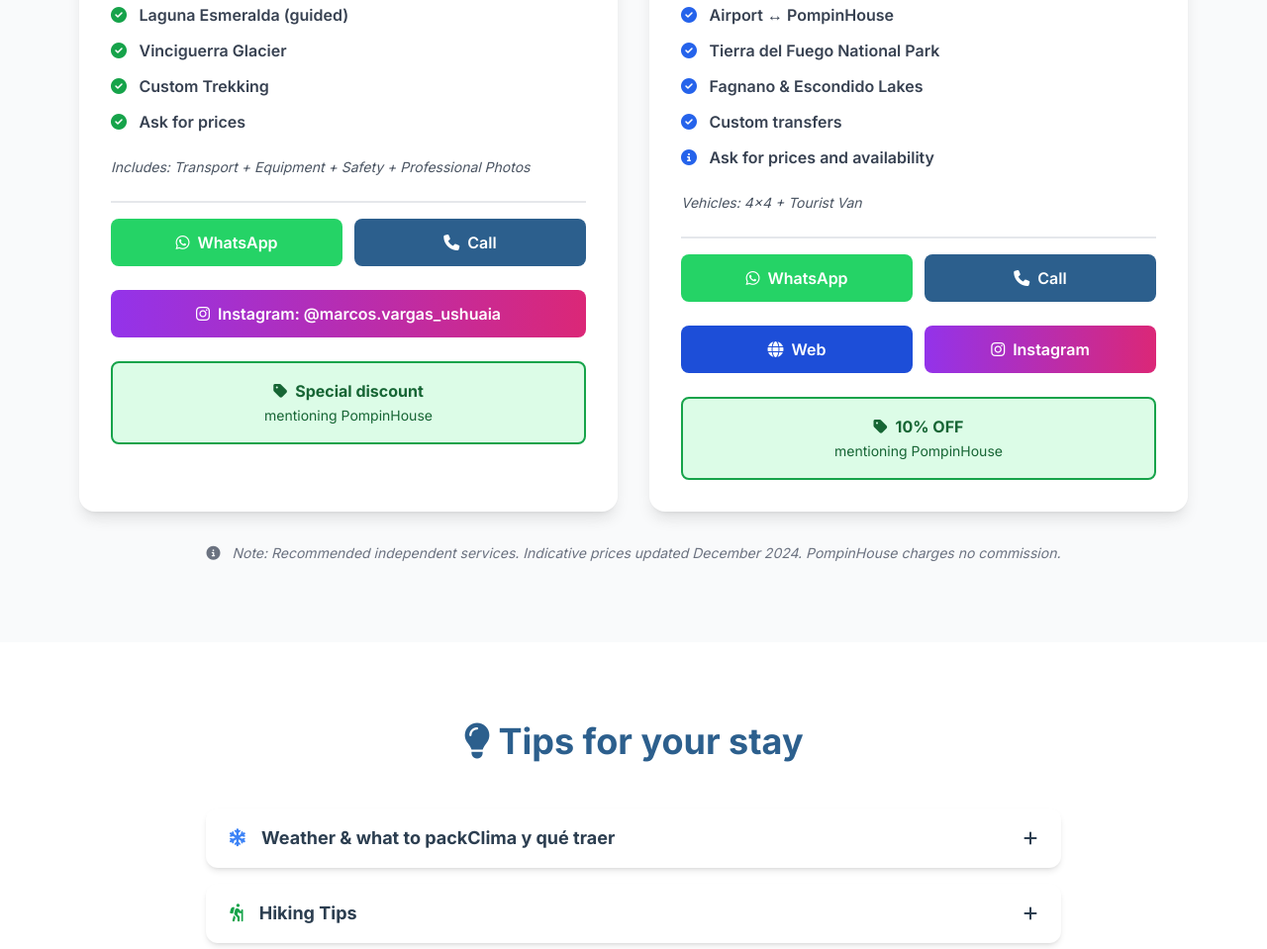
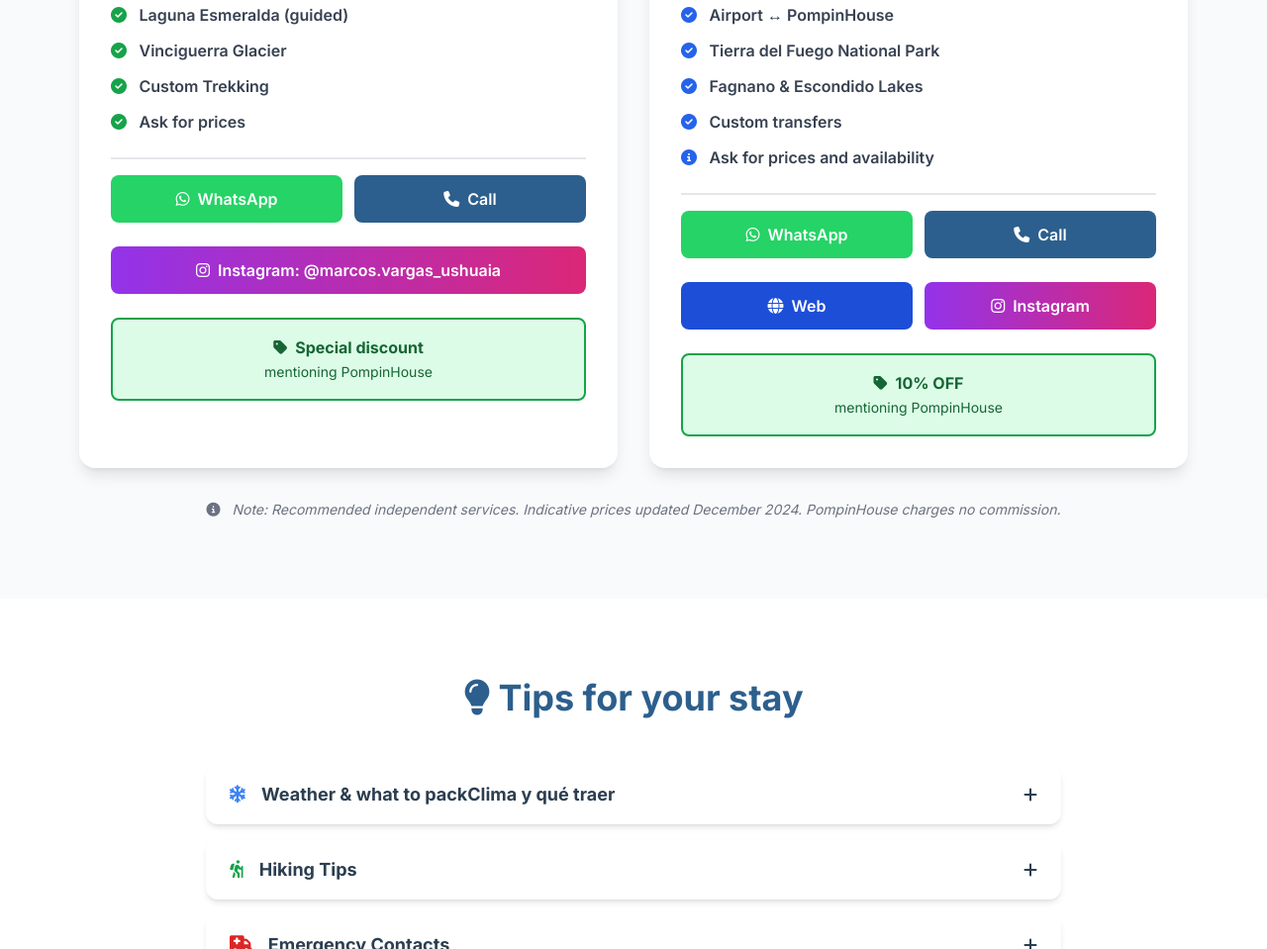
Before and after one commit to PMartinGatica/PompinHouse, a plain HTML site: page index.html in a window 1280 px wide. Shown: the part 4816-5775 px from the top of the page at 99% size. Drawn offline with nearby package versions, Linux system fonts and the light colour scheme.

Commit message:
correccion de transportes y guias

```diff
--- a/index.html
+++ b/index.html
@@ -727,9 +727,7 @@
             </li>
           </ul>
 
-          <p class="text-sm italic text-gray-600 mb-6" data-i18n="recommendedServices.guide.include">
-            Incluye: Transporte + Equipo + Seguridad + Fotos profesionales
-          </p>
+
 
           <div class="border-t-2 border-gray-200 my-4"></div>
 
@@ -798,9 +796,7 @@
             </li>
           </ul>
 
-          <p class="text-sm italic text-gray-600 mb-6" data-i18n="recommendedServices.transport.vehicle">
-            Vehículos: 4x4 + Van turística
-          </p>
+
 
           <div class="border-t-2 border-gray-200 my-4"></div>
 
```
